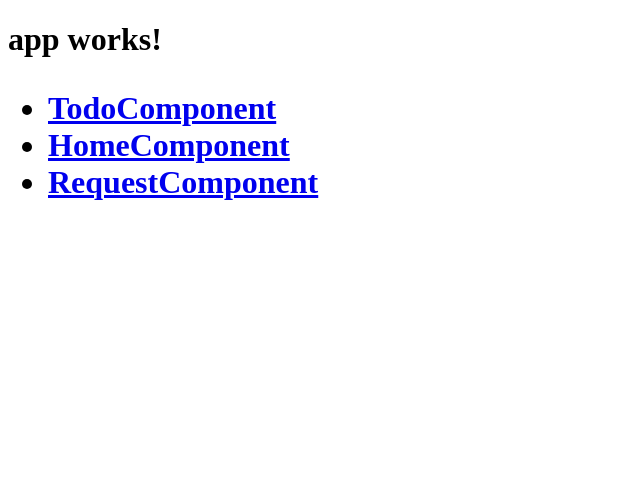
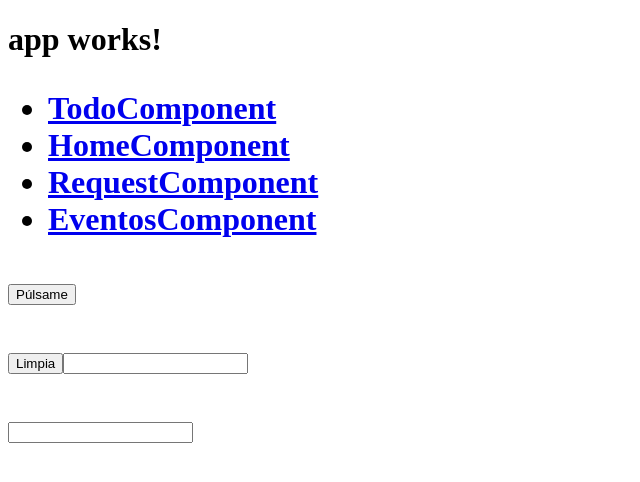
Before and after one commit to pepesan/angular4-rutas, an Angular app: page /eventos in a window 1280 px wide. Before the commit this address led to /. Shown: the top 482 px of the page, without its empty margins (0-640 px from the left). Built offline with nearby package versions, Linux system fonts and the light colour scheme.

Commit message:
gestión de eventos

```diff
--- a/src/app/app.component.html
+++ b/src/app/app.component.html
@@ -5,6 +5,7 @@
       <li><a routerLink="/todo" routerLinkActive="active">TodoComponent</a></li>
       <li><a routerLink="/home" routerLinkActive="active">HomeComponent</a></li>
       <li><a routerLink="/request" routerLinkActive="active">RequestComponent</a></li>
+      <li><a routerLink="/eventos" routerLinkActive="active">EventosComponent</a></li>
     </ul>
   </nav>
   <router-outlet></router-outlet>
--- a/src/app/app.module.ts
+++ b/src/app/app.module.ts
@@ -10,10 +10,12 @@ import { HomeComponent } from './home/home.component';
 import {DatosService} from "./datos.service";
 import {ResultadosService} from "./resultados.service";
 import { RequestComponent } from './request/request.component';
+import { EventosComponent } from './eventos/eventos.component';
 const routes: Routes = [
   { path: 'todo', component: TodoComponent },
   { path: 'home', component: HomeComponent },
   { path: 'request', component: RequestComponent },
+  { path: 'eventos', component: EventosComponent },
   { path: '', redirectTo: '/home', pathMatch: 'full' },
  // { path: 'manage-book', component: ManageBookComponent },
  // { path: 'update-book/:id', component: UpdateBookComponent },
@@ -26,7 +28,8 @@ const routes: Routes = [
     AppComponent,
     TodoComponent,
     HomeComponent,
-    RequestComponent
+    RequestComponent,
+    EventosComponent
   ],
   imports: [
     BrowserModule,
--- /dev/null
+++ b/src/app/eventos/eventos.component.html
@@ -0,0 +1,12 @@
+<p>
+  <button (click)="clicked($event)">Púlsame</button>
+</p>
+<div *ngIf="pulsado">
+  <p>Loren Ipsum</p>
+</div>
+<button (click)="limpia($event)">Limpia</button>
+<input #caja (keyup)="onKey($event)">
+<p>{{caja.value}}</p>
+<p>{{values}}</p>
+<input (change)="onChange($event)">
+<p>{{values2}}</p>
--- /dev/null
+++ b/src/app/eventos/eventos.component.ts
@@ -0,0 +1,35 @@
+import { Component, OnInit } from '@angular/core';
+
+@Component({
+  selector: 'app-eventos',
+  templateUrl: './eventos.component.html',
+  styleUrls: ['./eventos.component.css']
+})
+export class EventosComponent implements OnInit {
+  pulsado:boolean;
+  values:string;
+  values2:string;
+  constructor() {
+    this.pulsado=false;
+  }
+  clicked(event) {
+    event.preventDefault();
+    console.log(event);
+    console.log("pulsado");
+    this.pulsado=true;
+  }
+  limpia(event) {
+    event.preventDefault();
+    this.values="";
+    this.values2=""
+  }
+  onChange(event: any) { // without type info
+    this.values2 += event.target.value + ' | ';
+  }
+  onKey(event: any) { // without type info
+    this.values += event.target.value + ' | ';
+  }
+  ngOnInit() {
+  }
+
+}
```
Also changed, not shown: src/app/eventos/eventos.component.css (added), 1 other file (tests, documents, lock files or other folders).
